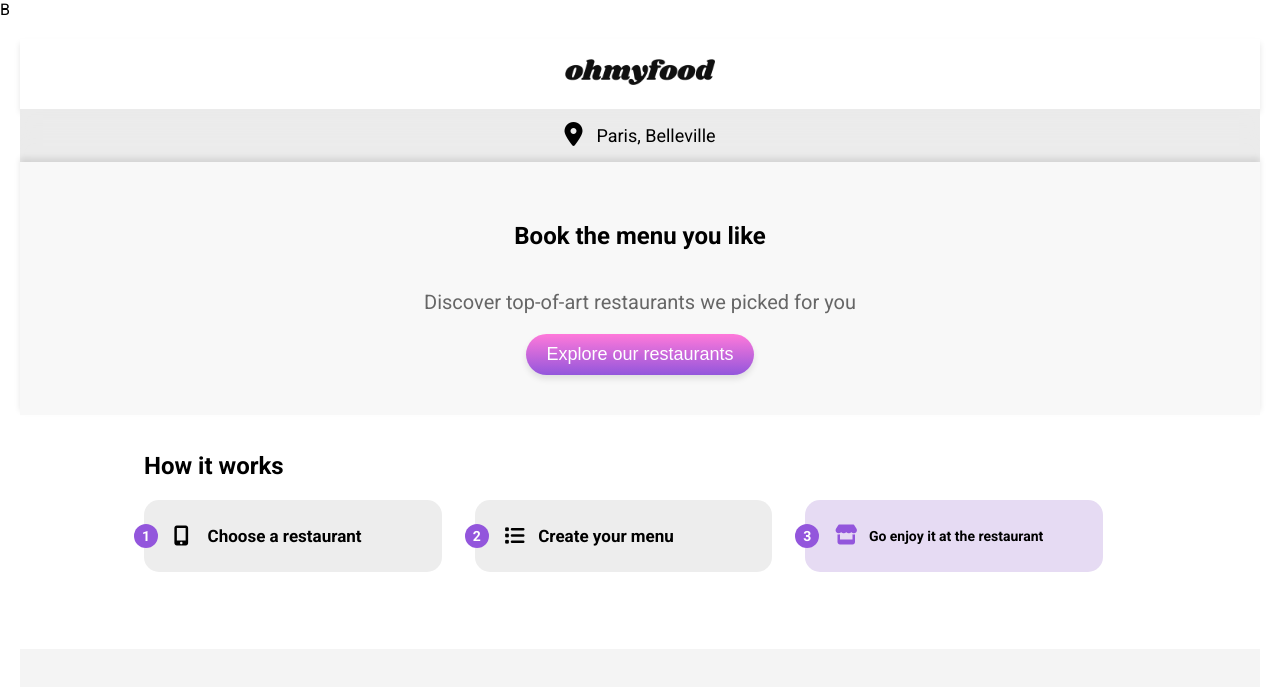
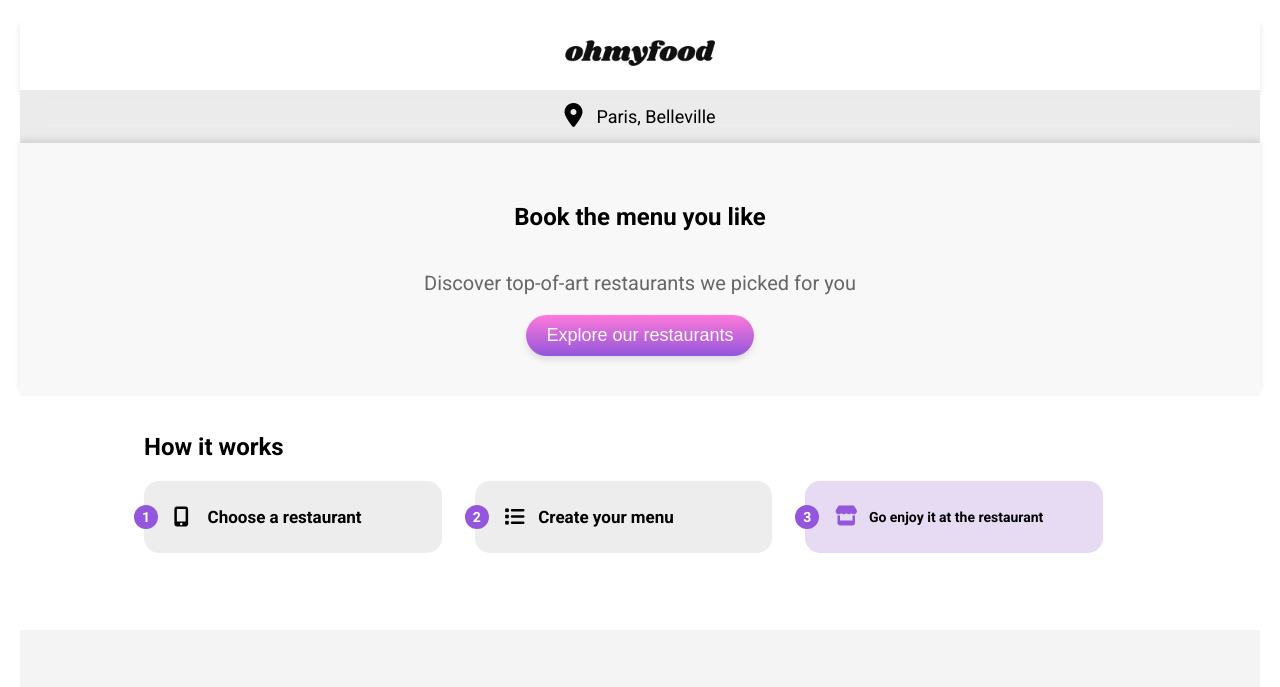
Before and after one commit to yallala/Project--3, a plain HTML site: page index.html in a window 1280 px wide. Shown: the top 687 px of the page. Drawn offline with Linux system fonts and the light colour scheme; a web font is replaced by a local one.

Commit message:
Removed extra text 'B' from index file

```diff
--- a/index.html
+++ b/index.html
@@ -16,7 +16,7 @@
     <div class="spinner-container">
         <div class="spinner"></div>
     </div>
-B
+
     <div class="content">
         <!-- Header -->
         <div class="header-container">
```
